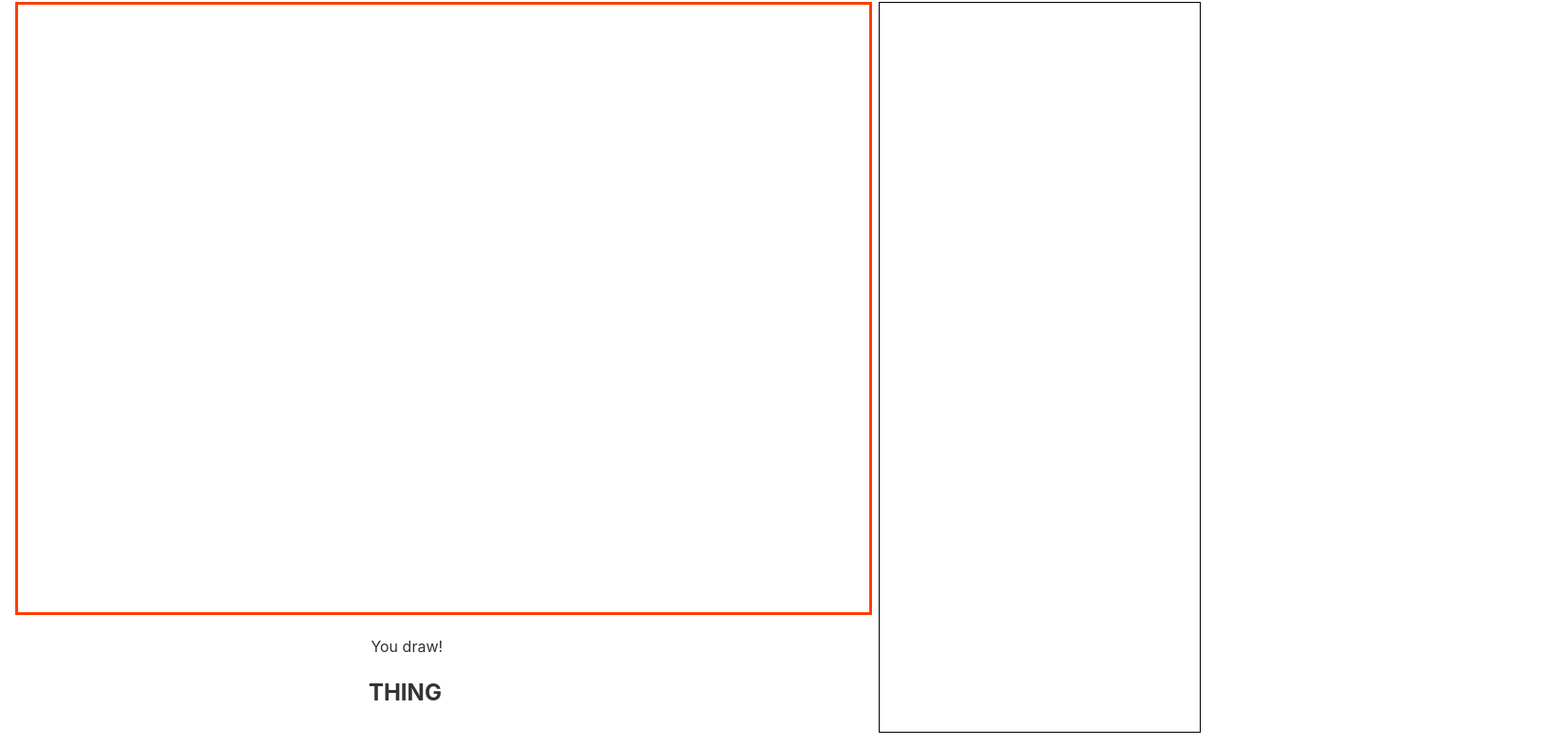
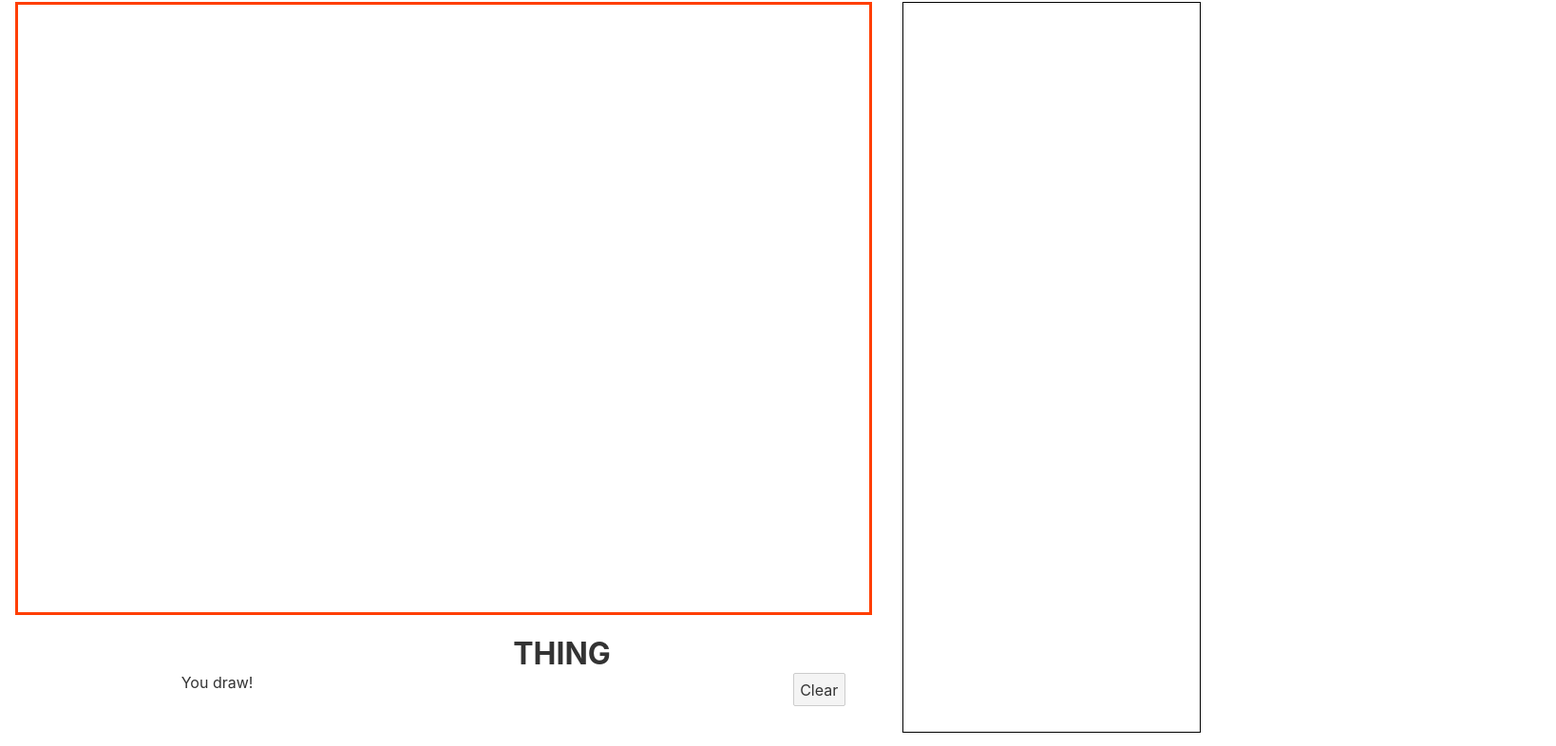
Before and after one commit to annazhurba/przetw_rospr_projekt, a Svelte app: page / in a window 1280 px wide. Shown: the part 14-800 px from the top of the page at 95% size, 1638 px wide, since content can reach past the window. Built offline with nearby package versions, Linux system fonts and the light colour scheme.

Commit message:
Added clear button

```diff
--- a/src/DrawingPage.svelte
+++ b/src/DrawingPage.svelte
@@ -50,6 +50,9 @@
         document.addEventListener('mousedown', start);
         document.addEventListener('mouseup', stop);
         window.addEventListener('resize', resize);
+        function clearCanvas(){
+            ctx.clearRect(0, 0, ctx.canvas.width, ctx.canvas.height);
+        }
 </script>
 
 <body height="100%">
@@ -59,6 +62,7 @@
     </div>
     <p style="display: none;" id="guessingText">Nickname is drawing!</p>
     <div id="hintText">
+        <button id="clearButton" on:click={() => clearCanvas()}>Clear</button>
         <p style="display: block;" id="drawingText">You draw!</p>
         <p style="display: block;" id="drawingHeader">THING</p>
     </div>
@@ -74,7 +78,7 @@
         border: 1px;
         border-color: black;
         border-style: solid;
-        width: 27%;
+        width: 25%;
         height: 100%;
     }
 
@@ -89,23 +93,31 @@
 
     #hintText{
         position: relative;
-        top: 85%;
-        left: 30%;
-        bottom: auto;
+        bottom: 0;
+        top:90%;
+        left: 0;
+        right: auto;
+        width:70%;
+        height: 10%;
     }
 
     #drawingText {
         position: relative;
-        top: 30%;
+        left: 20%;
+        width: 10%;
     }
 
     #drawingHeader{
         position: relative;
-        top: 50%;
-        right: 0.2%;
-        font-size: x-large;
+        left: 60%;
+        bottom:120%;
+
+        width: 10%;
+        font-size:xx-large;
         font-weight: bold;
     }
 
-
+    #clearButton{
+        float: right;
+    }
 </style>
```
